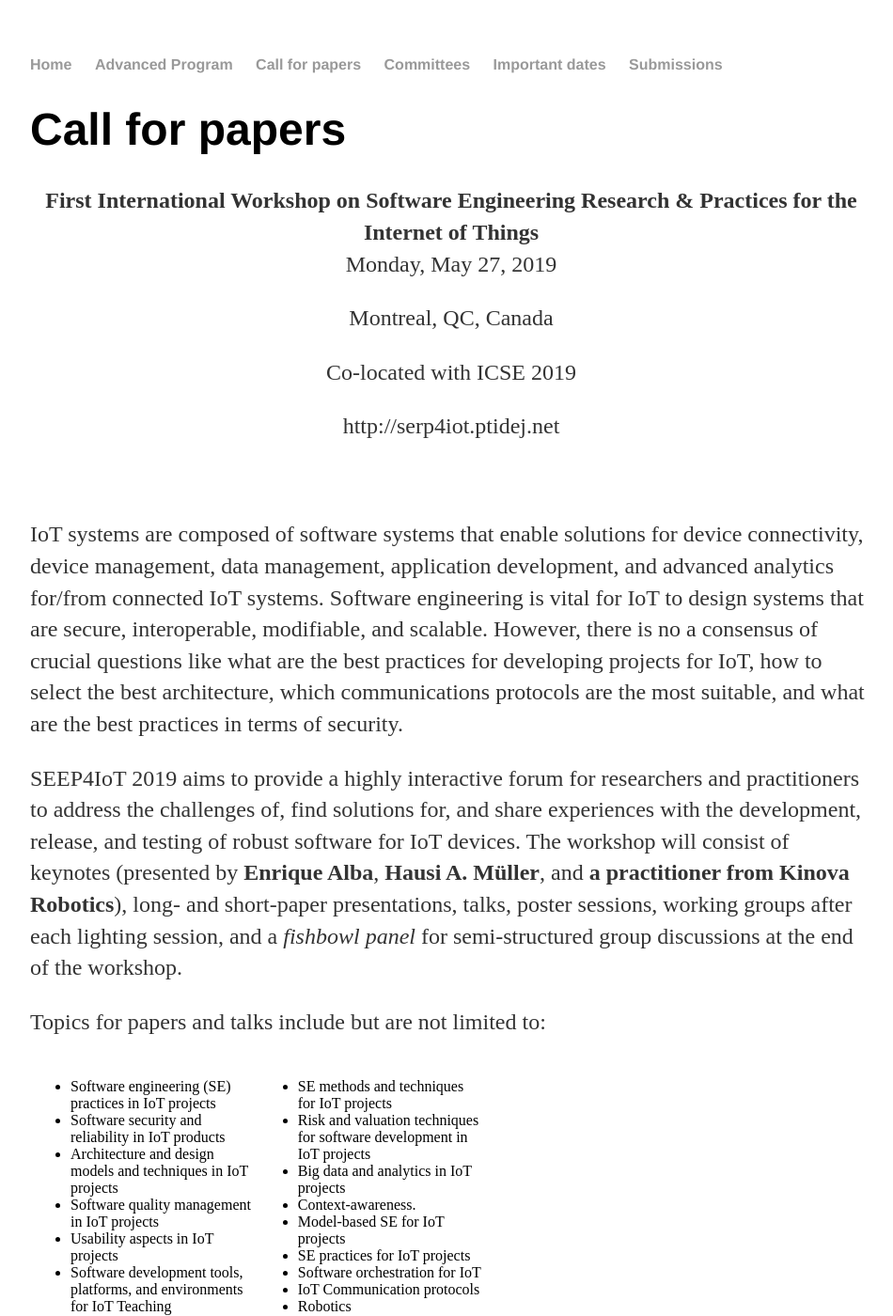
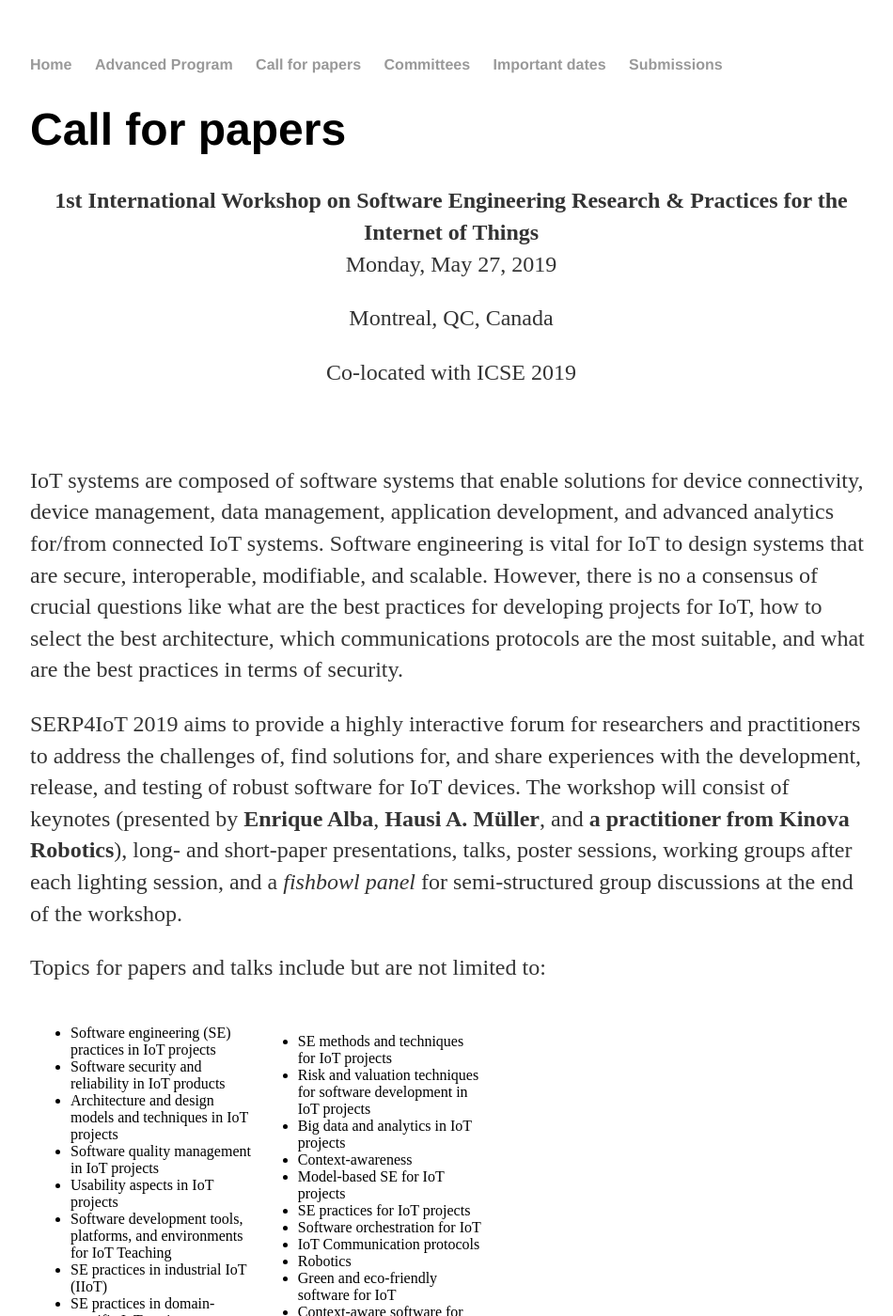
Before and after one commit to moar82/SERP4IoT, a Jekyll site: the page built from cpapers/index.html, in a window 1280 px wide and 1400 px high. Shown: the whole window at 94% size, without its empty margins (160-1110 px from the left). Built offline with Jekyll 4.4.1, drawn with Linux system fonts in a browser that asks for light colours; some of the changed text lies outside the part shown.

Commit message:
fixing some typos

```diff
--- a/cpapers/index.html
+++ b/cpapers/index.html
@@ -5,13 +5,13 @@ title: call for papers
 
 <h1>Call for papers </h1>
 
-<p style="text-align: center;"><strong>First International Workshop on Software Engineering Research &amp; Practices for the Internet of Things</strong><strong><br /></strong><span style="font-weight: 400;">Monday, May 27, 2019</span></p>
+<p style="text-align: center;"><strong>1st International Workshop on Software Engineering Research &amp; Practices for the Internet of Things</strong><strong><br /></strong><span style="font-weight: 400;">Monday, May 27, 2019</span></p>
 <p style="text-align: center;"><span style="font-weight: 400;">Montreal, QC, Canada </span></p>
 <p style="text-align: center;"><span style="font-weight: 400;">Co-located with ICSE 2019</span></p>
-<p style="text-align: center;"><span style="font-weight: 400;">http://serp4iot.ptidej.net</span></p>
+<!--<p style="text-align: center;"><span style="font-weight: 400;">http://serp4iot.ptidej.net</span></p>-->
 <p style="text-align: center;">&nbsp;</p>
 <p><span style="font-weight: 400;">IoT systems are composed of software systems that enable solutions for device connectivity, device management, data management, application development, and advanced analytics for/from connected IoT systems. Software engineering is vital for IoT to design systems that are secure, interoperable, modifiable, and scalable. However, there is no a consensus of crucial questions like what are the best practices for developing projects for IoT, how to select the best architecture, which communications protocols are the most suitable, and what are the best practices in terms of security.</span></p>
-<p><span style="font-weight: 400;">SEEP4IoT 2019 aims to provide a highly interactive forum for researchers and practitioners to address the challenges of, find solutions for, and share experiences with the development, release, and testing of robust software for IoT devices. The workshop will consist of keynotes (presented by </span><strong>Enrique Alba</strong><span style="font-weight: 400;">, </span><strong>Hausi A. M&uuml;ller</strong><span style="font-weight: 400;">, and</span><strong> a practitioner from</strong> <strong>Kinova Robotics</strong><span style="font-weight: 400;">), long- and short-paper presentations, talks, poster sessions, working groups after each lighting session, and a </span><em><span style="font-weight: 400;">fishbowl</span></em> <em><span style="font-weight: 400;">panel</span></em><span style="font-weight: 400;"> for semi-structured group discussions at the end of the workshop. &nbsp;</span></p>
+<p><span style="font-weight: 400;">SERP4IoT 2019 aims to provide a highly interactive forum for researchers and practitioners to address the challenges of, find solutions for, and share experiences with the development, release, and testing of robust software for IoT devices. The workshop will consist of keynotes (presented by </span><strong>Enrique Alba</strong><span style="font-weight: 400;">, </span><strong>Hausi A. M&uuml;ller</strong><span style="font-weight: 400;">, and</span><strong> a practitioner from</strong> <strong>Kinova Robotics</strong><span style="font-weight: 400;">), long- and short-paper presentations, talks, poster sessions, working groups after each lighting session, and a </span><em><span style="font-weight: 400;">fishbowl</span></em> <em><span style="font-weight: 400;">panel</span></em><span style="font-weight: 400;"> for semi-structured group discussions at the end of the workshop. &nbsp;</span></p>
 <p><span style="font-weight: 400;">Topics for papers and talks include but are not limited to:</span></p>
 <table style="width: 486px;">
 <tbody>
@@ -24,7 +24,8 @@ title: call for papers
 <li style="font-weight: 400;"><span style="font-weight: 400;">Software quality management in IoT projects</span></li>
 <li style="font-weight: 400;"><span style="font-weight: 400;">Usability aspects in IoT projects</span></li>
 <li style="font-weight: 400;"><span style="font-weight: 400;">Software development tools, platforms, and environments for IoT Teaching </span></li>
-<li style="font-weight: 400;"><span style="font-weight: 400;">SE practices in industrial IoT (IIoT) SE practices in domain-specific IoT projects, e.g., smart city, retail, logistics, healthcare, transportation, utilities</span></li>
+<li style="font-weight: 400;"><span style="font-weight: 400;">SE practices in industrial IoT (IIoT)</span></li>
+<li style="font-weight: 400;"><span style="font-weight: 400;">SE practices in domain-specific IoT projects, e.g., smart city, retail, logistics, healthcare, transportation, utilities</span></li>
 </ul>
 </td>
 <td style="width: 243px;">
@@ -32,14 +33,14 @@ title: call for papers
 <li style="font-weight: 400;"><span style="font-weight: 400;">SE methods and techniques for IoT projects</span></li>
 <li style="font-weight: 400;"><span style="font-weight: 400;">Risk and valuation techniques for software development in IoT projects</span></li>
 <li style="font-weight: 400;"><span style="font-weight: 400;">Big data and analytics in IoT projects</span></li>
-<li style="font-weight: 400;"><span style="font-weight: 400;">Context-awareness.</span></li>
+<li style="font-weight: 400;"><span style="font-weight: 400;">Context-awareness</span></li>
 <li style="font-weight: 400;"><span style="font-weight: 400;">Model-based SE for IoT projects</span></li>
 <li style="font-weight: 400;"><span style="font-weight: 400;">SE practices for IoT projects </span></li>
 <li style="font-weight: 400;"><span style="font-weight: 400;">Software orchestration for IoT</span></li>
-<li style="font-weight: 400;"><span style="font-weight: 400;">IoT Communication protocols </span></li>
-<li style="font-weight: 400;"><span style="font-weight: 400;">Robotics </span></li>
-<li style="font-weight: 400;"><span style="font-weight: 400;">Green and eco-friendly software for IoT </span></li>
-<li style="font-weight: 400;"><span style="font-weight: 400;">Context-aware software for IoT </span></li>
+<li style="font-weight: 400;"><span style="font-weight: 400;">IoT Communication protocols</span></li>
+<li style="font-weight: 400;"><span style="font-weight: 400;">Robotics</span></li>
+<li style="font-weight: 400;"><span style="font-weight: 400;">Green and eco-friendly software for IoT</span></li>
+<li style="font-weight: 400;"><span style="font-weight: 400;">Context-aware software for IoT</span></li>
 <li style="font-weight: 400;"><span style="font-weight: 400;">Local, edge, and cloud based IoT services</span></li>
 </ul>
 </td>
```
